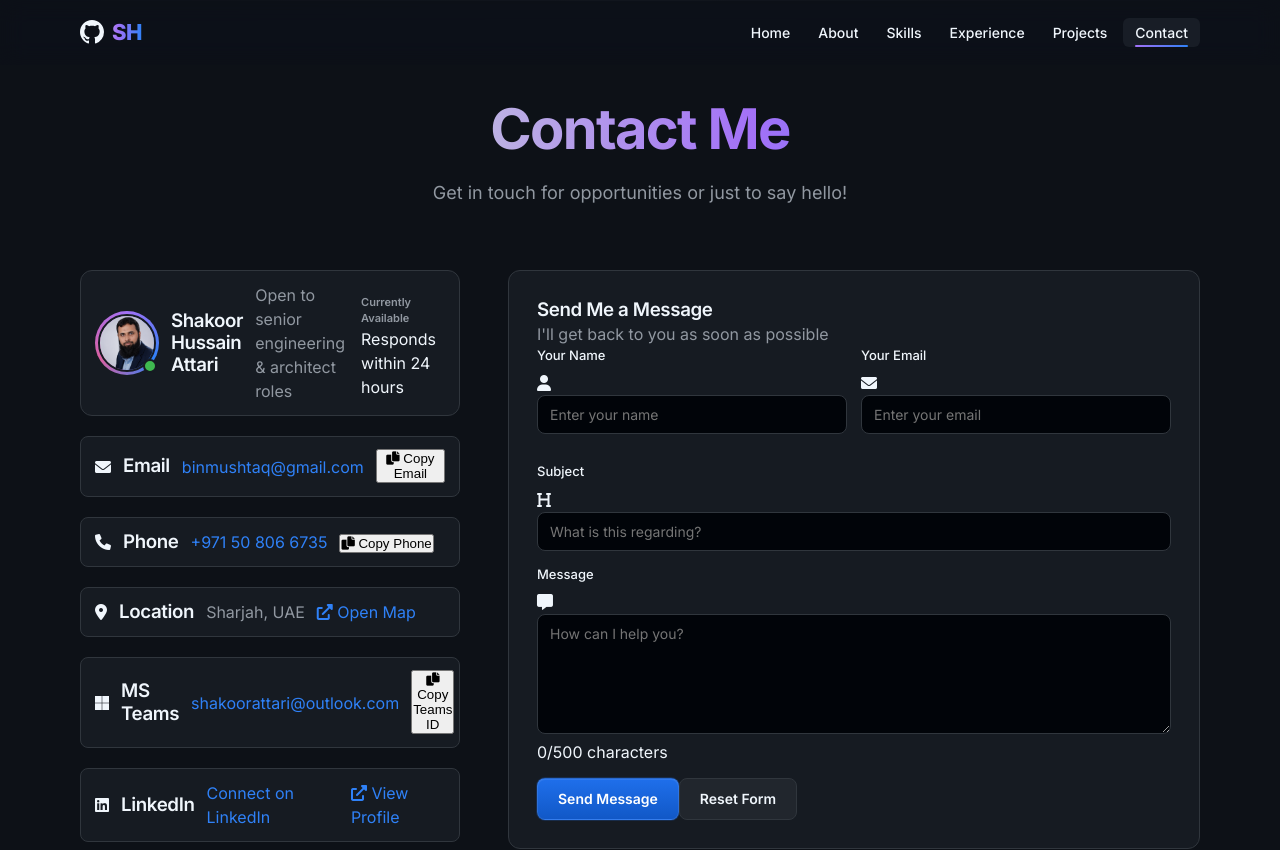
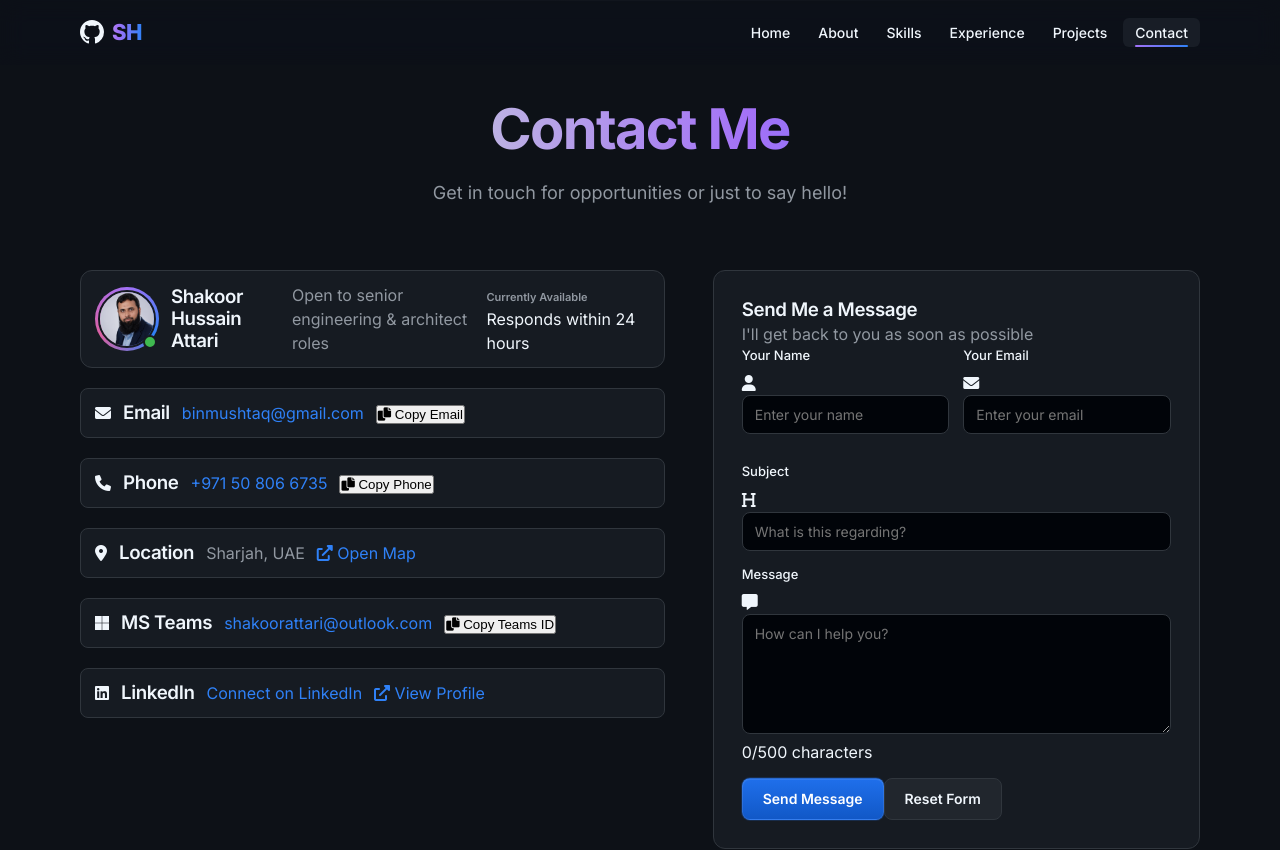
Before and after one commit to shakoorattari/shakoorattari.github.io, an Angular app: page /contact in a window 1280 px wide. Shown: the top 850 px of the page. Built offline with nearby package versions, Linux system fonts and the light colour scheme.

Commit message:
style(contact): adjust grid template columns for better layout

```diff
--- a/src/app/components/contact/contact.component.scss
+++ b/src/app/components/contact/contact.component.scss
@@ -12,7 +12,7 @@
 
 .contact-content {
   display: grid;
-  grid-template-columns: 380px 1fr;
+  grid-template-columns: 1.2fr 1fr;
   gap: 48px;
   align-items: start;
 }
```
